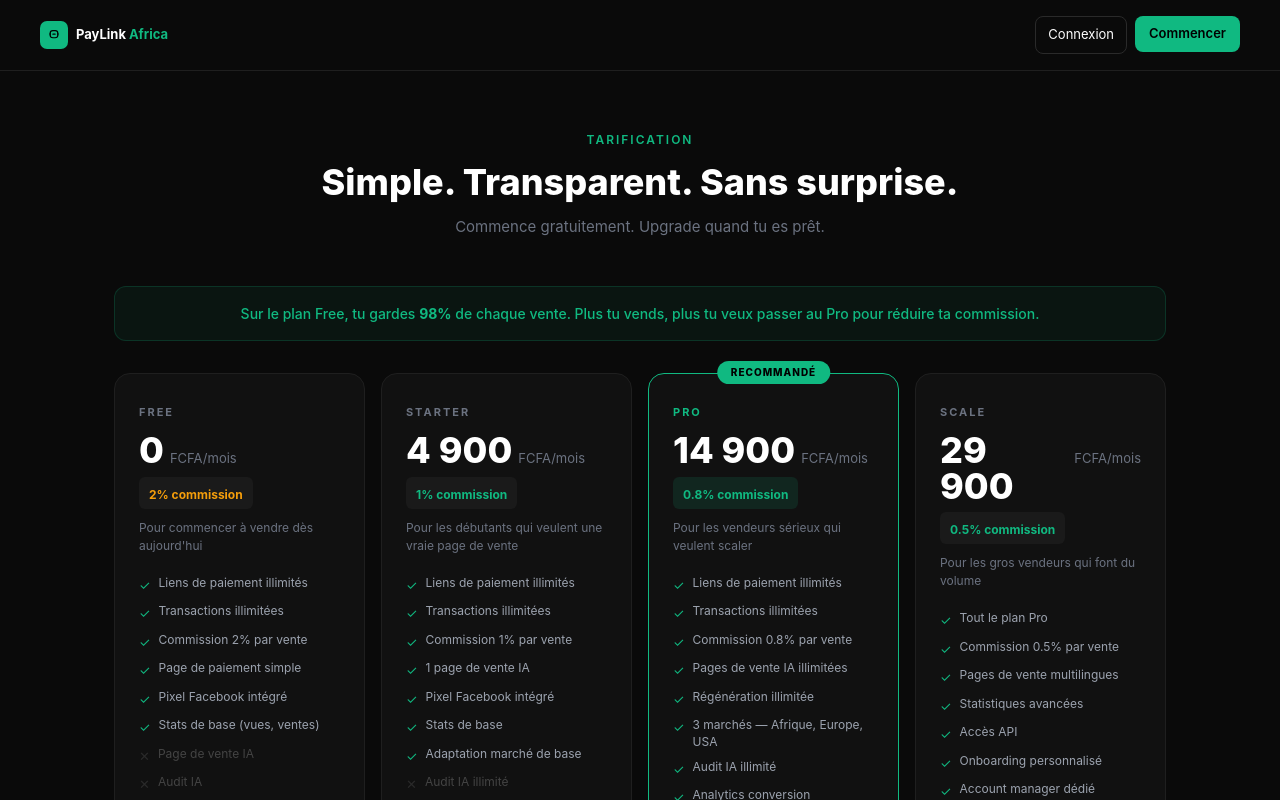
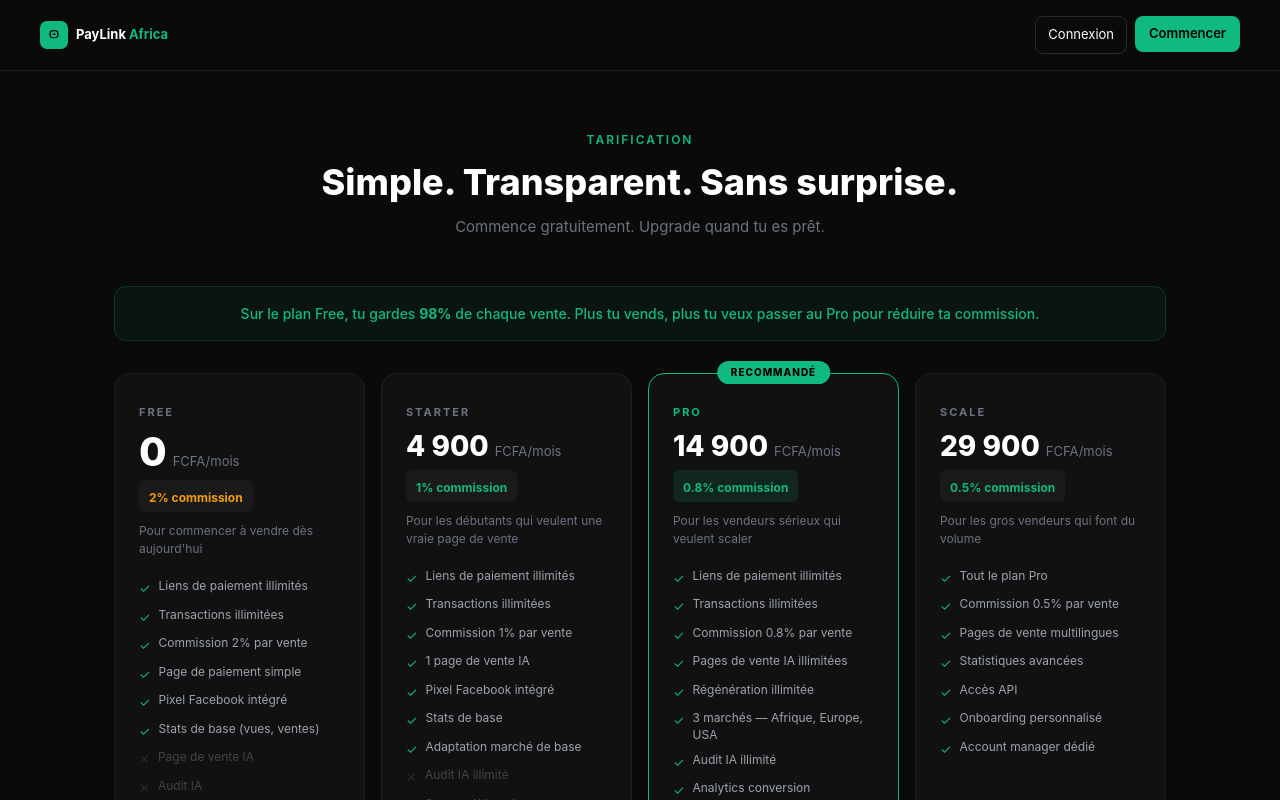
Before and after one commit to wahidgrowth/paylink-africa, a Next.js app: page /pricing in a window 1280 px wide. Shown: the top 800 px of the page. Built offline with nearby package versions, Linux system fonts and the light colour scheme.

Commit message:
fix: pricing - taille prix ajustée + plans Free/Starter/Pro/Scale

```diff
--- a/app/pricing/page.tsx
+++ b/app/pricing/page.tsx
@@ -117,7 +117,7 @@ export default function PricingPage() {
             <div style={{ marginBottom: '20px' }}>
               <span style={{ fontSize: '11px', color: '#6B7280', fontWeight: '700', letterSpacing: '2px', textTransform: 'uppercase' }}>FREE</span>
               <div style={{ display: 'flex', alignItems: 'baseline', gap: '6px', margin: '10px 0 4px' }}>
-                <span style={{ fontSize: '36px', fontWeight: '800', color: '#fff', lineHeight: 1 }}>0</span>
+                <span style={{ fontSize: '40px', fontWeight: '800', color: '#fff', lineHeight: 1 }}>0</span>
                 <span style={{ fontSize: '13px', color: '#6B7280' }}>FCFA/mois</span>
               </div>
               <div style={{ display: 'inline-block', background: '#1A1A1A', borderRadius: '6px', padding: '4px 10px', marginTop: '4px' }}>
@@ -145,7 +145,7 @@ export default function PricingPage() {
             <div style={{ marginBottom: '20px' }}>
               <span style={{ fontSize: '11px', color: '#6B7280', fontWeight: '700', letterSpacing: '2px', textTransform: 'uppercase' }}>STARTER</span>
               <div style={{ display: 'flex', alignItems: 'baseline', gap: '6px', margin: '10px 0 4px' }}>
-                <span style={{ fontSize: '36px', fontWeight: '800', color: '#fff', lineHeight: 1 }}>4 900</span>
+                <span style={{ fontSize: '28px', fontWeight: '800', color: '#fff', lineHeight: 1 }}>4 900</span>
                 <span style={{ fontSize: '13px', color: '#6B7280' }}>FCFA/mois</span>
               </div>
               <div style={{ display: 'inline-block', background: '#1A1A1A', borderRadius: '6px', padding: '4px 10px', marginTop: '4px' }}>
@@ -176,7 +176,7 @@ export default function PricingPage() {
             <div style={{ marginBottom: '20px' }}>
               <span style={{ fontSize: '11px', color: '#10B981', fontWeight: '700', letterSpacing: '2px', textTransform: 'uppercase' }}>PRO</span>
               <div style={{ display: 'flex', alignItems: 'baseline', gap: '6px', margin: '10px 0 4px' }}>
-                <span style={{ fontSize: '36px', fontWeight: '800', color: '#fff', lineHeight: 1 }}>14 900</span>
+                <span style={{ fontSize: '28px', fontWeight: '800', color: '#fff', lineHeight: 1 }}>14 900</span>
                 <span style={{ fontSize: '13px', color: '#6B7280' }}>FCFA/mois</span>
               </div>
               <div style={{ display: 'inline-block', background: '#10B98120', borderRadius: '6px', padding: '4px 10px', marginTop: '4px' }}>
@@ -204,7 +204,7 @@ export default function PricingPage() {
             <div style={{ marginBottom: '20px' }}>
               <span style={{ fontSize: '11px', color: '#6B7280', fontWeight: '700', letterSpacing: '2px', textTransform: 'uppercase' }}>SCALE</span>
               <div style={{ display: 'flex', alignItems: 'baseline', gap: '6px', margin: '10px 0 4px' }}>
-                <span style={{ fontSize: '36px', fontWeight: '800', color: '#fff', lineHeight: 1 }}>29 900</span>
+                <span style={{ fontSize: '28px', fontWeight: '800', color: '#fff', lineHeight: 1 }}>29 900</span>
                 <span style={{ fontSize: '13px', color: '#6B7280' }}>FCFA/mois</span>
               </div>
               <div style={{ display: 'inline-block', background: '#1A1A1A', borderRadius: '6px', padding: '4px 10px', marginTop: '4px' }}>
```
